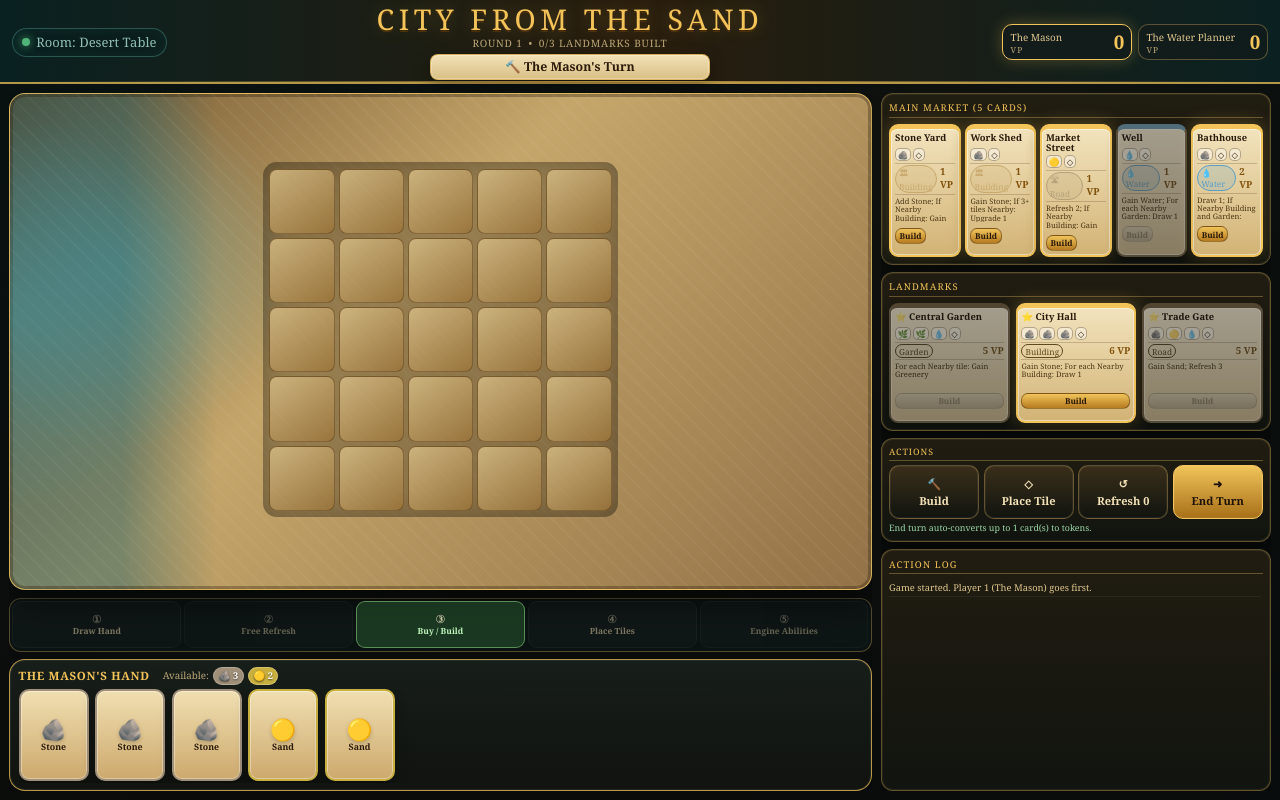
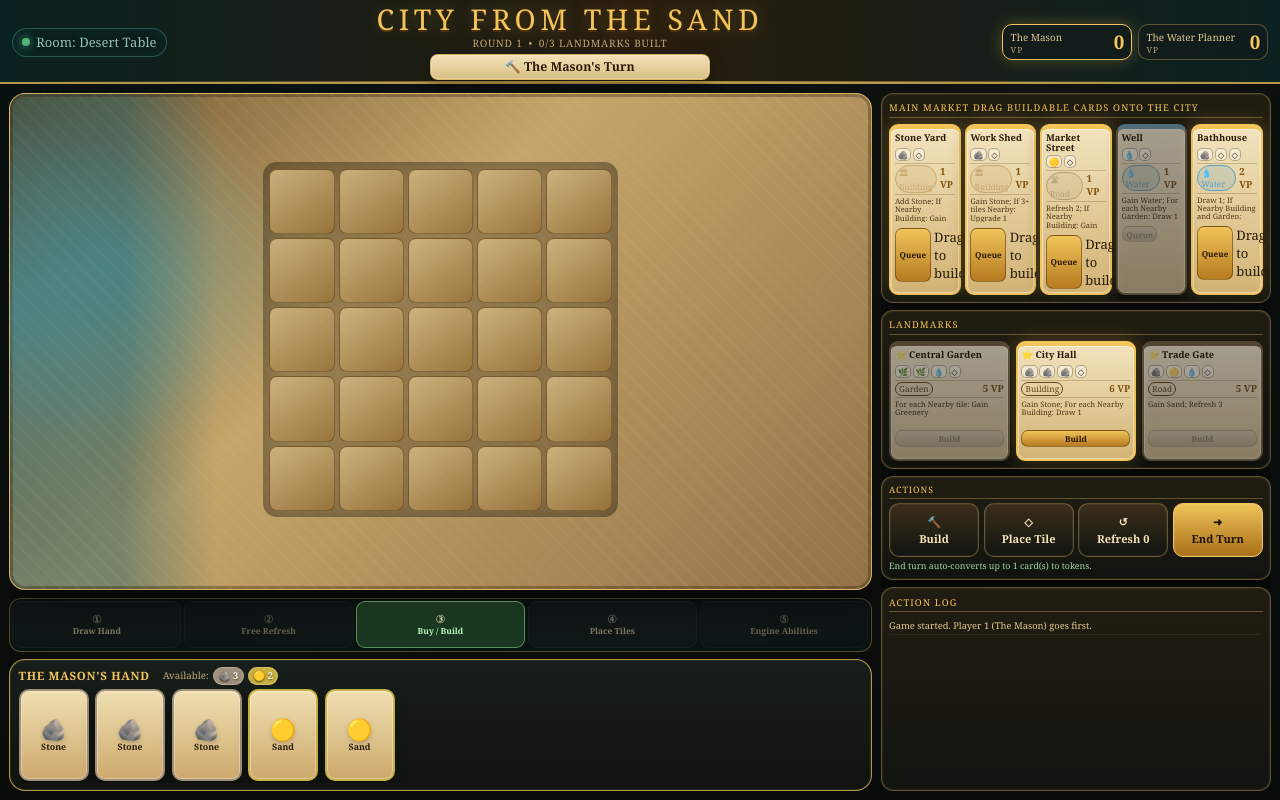
Before and after one commit to flimmbark-source/CityfromtheSand, a React (Vite) app: page / in a window 1280 px wide. Built offline with nearby package versions, Linux system fonts and the light colour scheme.

Commit message:
Make buildable market cards draggable

```diff
--- a/src/components/game/MarketRow.jsx
+++ b/src/components/game/MarketRow.jsx
@@ -27,19 +27,19 @@ export default function MarketRow({
   onBuyFromMarket,
   onBuyBasic,
   onRefreshMarket,
+  onDragBuildStart,
+  onDragBuildEnd,
 }) {
   const canRefresh = refreshesRemaining > 0;
 
   return (
     <div className="market-row">
-      {/* §4 step 3 — Build counter */}
       <div className="market-action-counters">
         <div className={`action-counter ${buildsRemaining > 0 ? 'counter--available' : 'counter--spent'}`}>
           <span className="counter-icon">🔨</span>
           <span className="counter-label">Buy/Build</span>
           <span className="counter-val">{buildsRemaining}/{buildTotal}</span>
         </div>
-        {/* §4 step 2 — Free Refresh counter (shown even when 0) */}
         {refreshTotal > 0 && (
           <div className={`action-counter ${canRefresh ? 'counter--available' : 'counter--spent'}`}>
             <span className="counter-icon">↺</span>
@@ -50,18 +50,21 @@ export default function MarketRow({
         )}
       </div>
 
-      <div className="market-section-title">Main Market (5 cards)</div>
+      <div className="market-section-title">Main Market <span className="drag-hint">drag buildable cards onto the city</span></div>
 
       <div className="market-cards">
         {market.row.map((card) => (
           <MarketCard
             key={card.uid}
             card={card}
+            source="market"
             affordable={canAfford(card)}
             buyable={canBuy(card)}
             canRefresh={canRefresh}
             onBuy={() => onBuyFromMarket(card.uid, 'market')}
             onRefresh={() => onRefreshMarket(card.uid)}
+            onDragBuildStart={onDragBuildStart}
+            onDragBuildEnd={onDragBuildEnd}
           />
         ))}
         {market.row.length === 0 && (
@@ -71,7 +74,6 @@ export default function MarketRow({
 
       <div className="market-deck-count">Deck: {market.deck.length} remaining</div>
 
-      {/* §8 Basic Pool — fallback cards, do not build tiles */}
       <div className="market-section-title" style={{ marginTop: '0.5rem' }}>
         Basic Cards <span className="basic-note">(fallback — no tile)</span>
       </div>
@@ -102,15 +104,36 @@ export default function MarketRow({
   );
 }
 
-function MarketCard({ card, affordable, buyable, canRefresh, onBuy, onRefresh }) {
+function MarketCard({ card, source, affordable, buyable, canRefresh, onBuy, onRefresh, onDragBuildStart, onDragBuildEnd }) {
   const isTile = card.cardType === CARD_TYPES.TILE || card.cardType === CARD_TYPES.LANDMARK;
   const isEngine = card.cardType === CARD_TYPES.ENGINE;
   const tileColor = TYPE_COLOR[card.tileType] || '#888';
+  const canDragBuild = isTile && buyable;
+
+  function handleDragStart(event) {
+    if (!canDragBuild) {
+      event.preventDefault();
+      return;
+    }
+    const payload = { cardUid: card.uid, source, name: card.name };
+    event.dataTransfer.effectAllowed = 'copyMove';
+    event.dataTransfer.setData('application/city-sand-card', JSON.stringify(payload));
+    event.dataTransfer.setData('text/plain', card.name);
+    onDragBuildStart?.(payload);
+  }
+
+  function handleDragEnd() {
+    onDragBuildEnd?.();
+  }
 
   return (
     <div
-      className={`market-card ${affordable ? 'market-card--affordable' : ''} ${buyable ? 'market-card--buyable' : ''}`}
+      className={`market-card ${affordable ? 'market-card--affordable' : ''} ${buyable ? 'market-card--buyable' : ''} ${canDragBuild ? 'market-card--draggable' : ''}`}
       style={{ borderTopColor: isTile ? tileColor : '#888' }}
+      draggable={canDragBuild}
+      onDragStart={handleDragStart}
+      onDragEnd={handleDragEnd}
+      title={canDragBuild ? `Drag ${card.name} onto any empty city square to build it` : undefined}
     >
       <div className="mc-name">{card.name}</div>
 
@@ -122,7 +145,6 @@ function MarketCard({ card, affordable, buyable, canRefresh, onBuy, onRefresh })
 
       {isTile && (
         <div className="mc-meta">
-          {/* §9 Build icon = tile type */}
           <span
             className="mc-tiletype"
             style={{ background: tileColor + '33', borderColor: tileColor, color: tileColor }}
@@ -148,14 +170,15 @@ function MarketCard({ card, affordable, buyable, canRefresh, onBuy, onRefresh })
           onClick={onBuy}
           title={
             buyable
-              ? `Buy ${card.name}`
+              ? isTile ? `Queue ${card.name} for placement` : `Buy ${card.name}`
               : affordable
                 ? 'No build actions remaining'
                 : 'Cannot afford'
           }
         >
-          {isTile ? 'Build' : 'Buy'}
+          {isTile ? 'Queue' : 'Buy'}
         </button>
+        {canDragBuild && <span className="drag-build-label">Drag to build</span>}
         {canRefresh && (
           <button
             className="btn-refresh"
```
